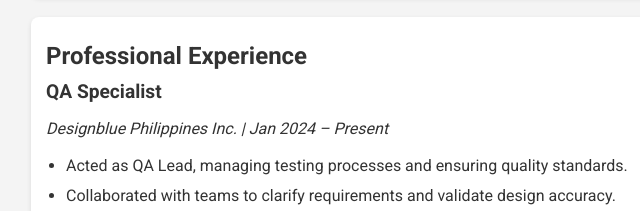
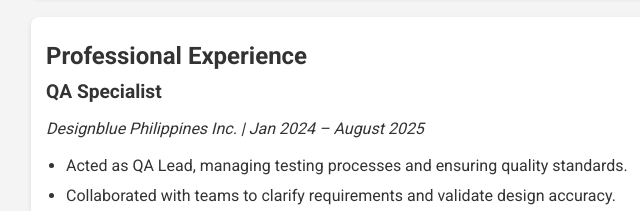
Before and after one commit to reuelabletia/Professional-Resume, a plain HTML site: page index.html in a window 1280 px wide. Shown: the part 890-1101 px from the top of the page, 129-769 px from the left. Drawn offline with Linux system fonts and the light colour scheme.

Commit message:
Update index.html

```diff
--- a/index.html
+++ b/index.html
@@ -67,7 +67,7 @@
     <h2>Professional Experience</h2>
 
     <h3>QA Specialist</h3>
-    <p><em>Designblue Philippines Inc. | Jan 2024 – Present</em></p>
+    <p><em>Designblue Philippines Inc. | Jan 2024 – August 2025</em></p>
     <ul>
         <li>Acted as QA Lead, managing testing processes and ensuring quality standards.</li>
         <li>Collaborated with teams to clarify requirements and validate design accuracy.</li>
```
